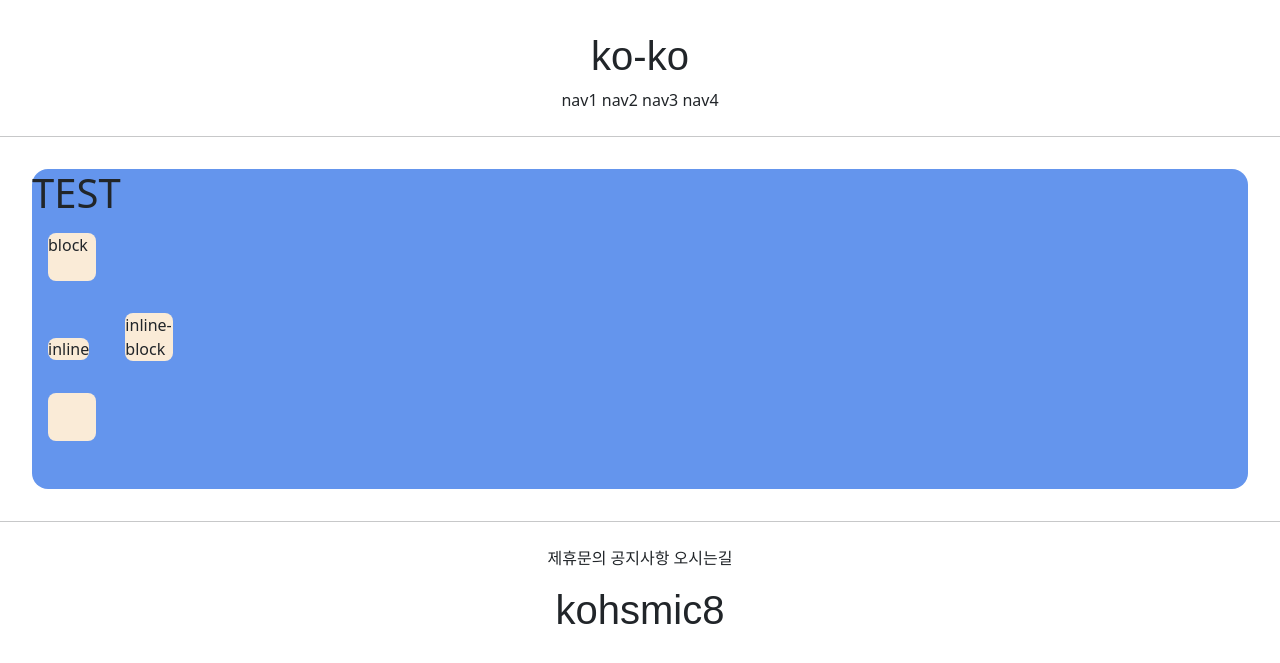
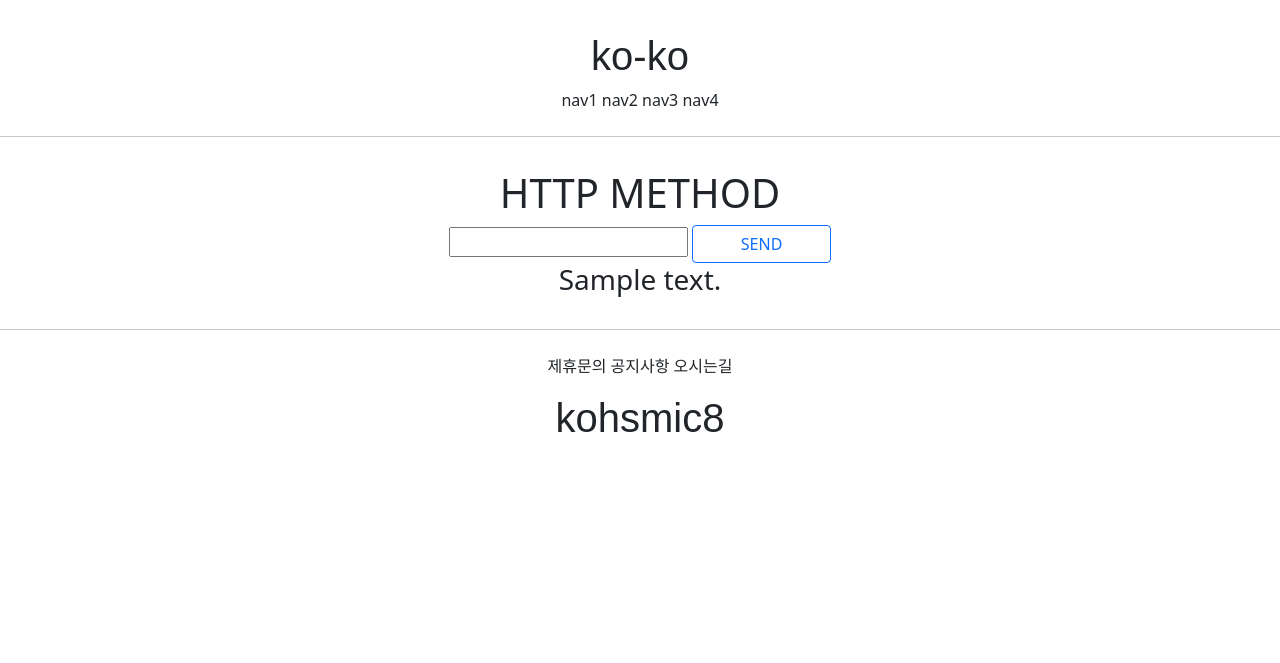
Before and after one commit to kohsmic8/test33, a Django app: template accountapp/templates/accountapp/hello_world.html in a window 1280 px wide. Shown: the top 663 px of the page. Run offline with Django 3.2, Linux system fonts and the light colour scheme; the template is opened without the code that fills it: values that come from a table or form of the project are taken from there, others are empty; tables that the repository leaves empty hold one stand-in row (values such as "Sample post"); parts of the project's set-up code (start-up, migrations or seed data) failed here and were passed over.

Commit message:
7.9 test33 commit 3

```diff
--- a/accountapp/templates/accountapp/hello_world.html
+++ b/accountapp/templates/accountapp/hello_world.html
@@ -1,26 +1,18 @@
 {% extends 'base.html' %}
 
 {% block content %}
-    <style>
-        .testing {
-            background-color: antiquewhite;
-            margin: 1rem;
-            width: 48px;
-            height: 48px;
-            border-radius: .5rem;
-        }
 
-    </style>
+    <div style="margin: 2rem; text-align: center">
+        <h1>HTTP METHOD</h1>
 
-    <div style="height: 20rem; background-color: cornflowerblue; margin: 2rem; border-radius: 1rem">
-        <h1>TEST</h1>
+        <form action="/accounts/hello_world/" method="POST">
+            {% csrf_token %}
+            <input type="text" name="input_text">
+            <input type="submit" class="btn btn-outline-primary px-5" value="SEND">
 
-        <h3>{{ TEXT }}</h3>
+        </form>
 
-    <div class="testing" style="display: block">block</div>
-    <div class="testing" style="display: inline">inline</div>
-    <div class="testing" style="display: none">none</div>
-    <div class="testing" style="display: inline-block">inline-block</div>
-    <div class="testing"></div>
+        <h3>{{ new_model.text }}</h3>
+
 </div>
 {% endblock %}
```
Also changed, not shown: accountapp/views.py (+11 -2 lines).
